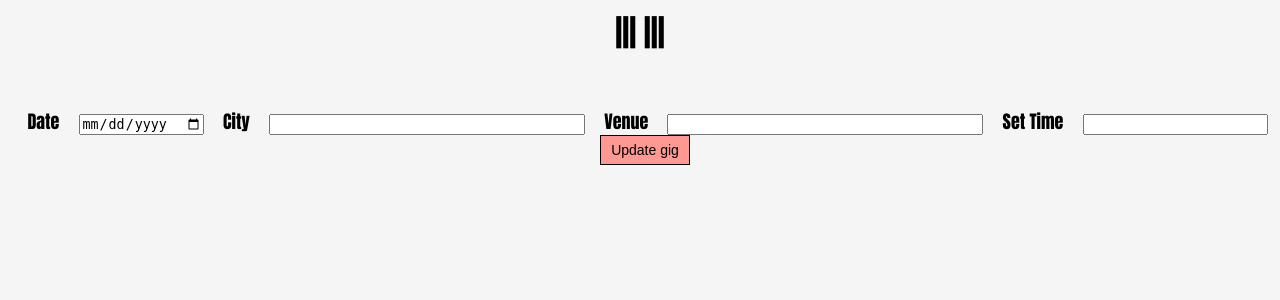
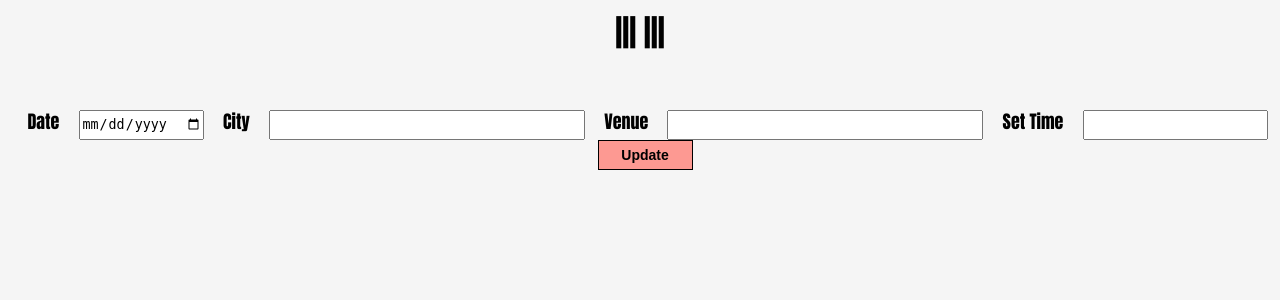
Before and after one commit to DarrenLackie/SetList, a Flask app: page /gigs/1/update in a window 1280 px wide. Shown: the part 171-471 px from the top of the page. Run offline with Flask 3, Linux system fonts and the light colour scheme; some libraries are stand-ins or nearby versions.

Commit message:
final commit, slight styling changes

```diff
--- a/static/buttons.css
+++ b/static/buttons.css
@@ -17,8 +17,9 @@
 .btn_submit {
     background-color: #ABC798;
     height: 30px;
-    width: 90px;
+    width: 95px;
     font-size: 14px;
+    font-weight: bold;
 }
 
 .btn_submit_2:hover {
--- a/static/forms.css
+++ b/static/forms.css
@@ -9,12 +9,13 @@
     background-color: #ff857cd0;
     border: 1px solid black;
     color: black;
-    font-size: 14px ;
+    font-size: 14px;
     margin-left:10px;
   }
 
 .form-inline input[type="text"] {
-    width: 25%
+    width: 25%;
+    height: 30px;
 }
 
 .form [type="submit"] {
@@ -28,3 +29,11 @@
 .form-inline {
   margin-bottom:40px;
 }
+
+.form-inline input#set_time {
+  height: 30px;
+}
+
+.form-inline input#date {
+  height:30px
+}
--- a/static/tables.css
+++ b/static/tables.css
@@ -21,7 +21,11 @@
 
 #songs-table {
     margin-left:auto;
-    margin-right:auto
+    margin-right:auto;
+}
+
+#songs-table td {
+    border: 1px solid black;
 }
 
 .gig-table {
--- a/templates/gigs/index.jinja
+++ b/templates/gigs/index.jinja
@@ -11,7 +11,7 @@
     <input type="text" name="venue" id="venue" required>
     <label for="set_time">Set Time</label>
     <input type="number" name="set_time" id="set_time" required>
-    <input class="btn_submit" type="submit" value="Add gig">
+    <input class="btn_submit" type="submit" value="Add Gig">
 </form>
 
 <h1><u>Gigs</u></h1>
--- a/templates/gigs/show_gig.jinja
+++ b/templates/gigs/show_gig.jinja
@@ -5,8 +5,6 @@
 <div id="gig-heading">
 <h1 id="show-gig-heading">{{ gig.city }}, {{ gig.venue }}, {{ gig.date }}</h1>
 <form action="/gigs/{{ gig.id }}/setlists/new" method="post">
-  <h2>Add Songs to Setlist</h2>
-  <br>
   <h2>Set Time Remaining: {{ gig.set_time - total_running_time }} mins</h2>
 </div>
 
--- a/templates/gigs/update.jinja
+++ b/templates/gigs/update.jinja
@@ -13,7 +13,7 @@
     <input type="text" name="venue" id="venue" value="{{ gig.venue }}" required>
     <label for="set_time">Set Time</label>
     <input type="number" name="set_time" id="set_time" value="{{ gig.set_time }}" required>
-    <input class="btn_submit" type="submit" value="Update gig">
+    <input class="btn_submit" type="submit" value="Update">
 </form>
 
 {% endblock %}
--- a/templates/songs/index.jinja
+++ b/templates/songs/index.jinja
@@ -9,7 +9,7 @@
     <input type="text" name="album" id="album" required>
     <label for="run_time">Run Time</label>
     <input type="number" name="run_time" id="run_time" required>
-    <input class="btn_submit" type="submit" value="Add song">
+    <input class="btn_submit" type="submit" value="Add Song">
 </form>
 
 <h1><u>Songs</u></h1>
--- a/templates/songs/show_song.jinja
+++ b/templates/songs/show_song.jinja
@@ -6,7 +6,7 @@
 <h4><i>{{ song.album }}</i></h4><br>
 <h4><i>{{ song.running_time }}mins</i></h4>
 <br><br>
-<h3><a href="#">View Lyrics</a></h3>
+<h3><a href="#"><u>View Lyrics</u></a></h3>
 <br><br>
 <form action="/songs/{{ song.id }}/update" method="get">
 <input class="btn_submit" type="submit" value="Update"></button>
--- a/templates/songs/update.jinja
+++ b/templates/songs/update.jinja
@@ -11,7 +11,7 @@
     <input type="text" name="album" id="album" value="{{ song.album }}" required>
     <label for="running_time">Running Time</label>
     <input type="number" name="running_time" id="running_time" value="{{ song.running_time }}" required>
-    <input class="btn_submit" type="submit" value="Update song">
+    <input class="btn_submit" type="submit" value="Update">
 </form>
 
 {% endblock %}
```
